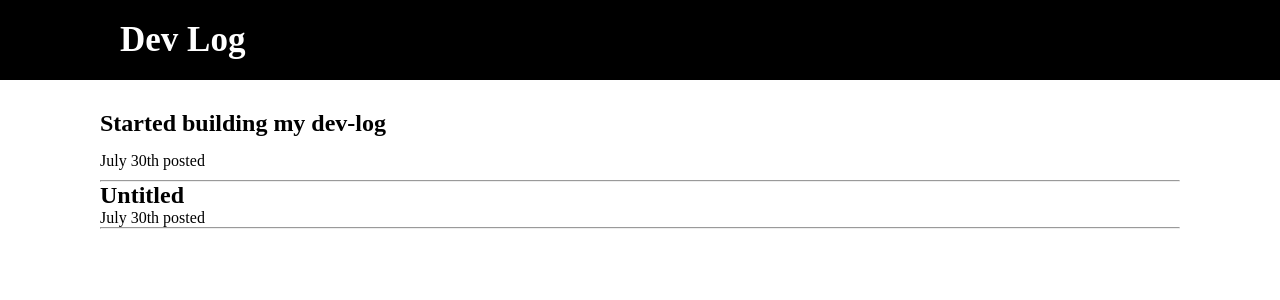
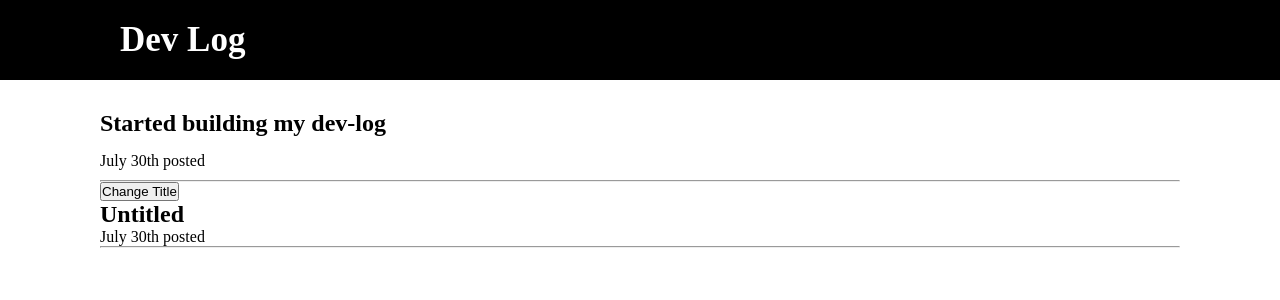
Before and after one commit to chwonseok/react-coding-apple, a React (Create React App) app: page / in a window 1280 px wide. Shown: the top 300 px of the page. Built offline with nearby package versions, Linux system fonts and the light colour scheme.

Commit message:
Added eslintcache to gitignore

```diff
--- a/src/App.js
+++ b/src/App.js
@@ -3,6 +3,10 @@ import classes from './css/app.module.css';
 
 export default function App() {
   const [title, setTitle] = useState('Untitled');
+
+  function titleHanlder() {
+    setTitle('Answer');
+  }
 
   return (
     <>
@@ -11,12 +15,15 @@ export default function App() {
           <h1>Dev Log</h1>
         </div>
       </div>
+      {/* CONTENT AREA */}
       <div className={classes.container}>
         <div className={classes.title}>
           <h2>Started building my dev-log</h2>
           <span>July 30th posted</span>
         </div>
         <hr />
+
+        <button onClick={titleHanlder}>Change Title</button>
 
         <div>
           <h2>{title}</h2>
```
Also changed, not shown: 1 other file (tests, documents, lock files or other folders).
